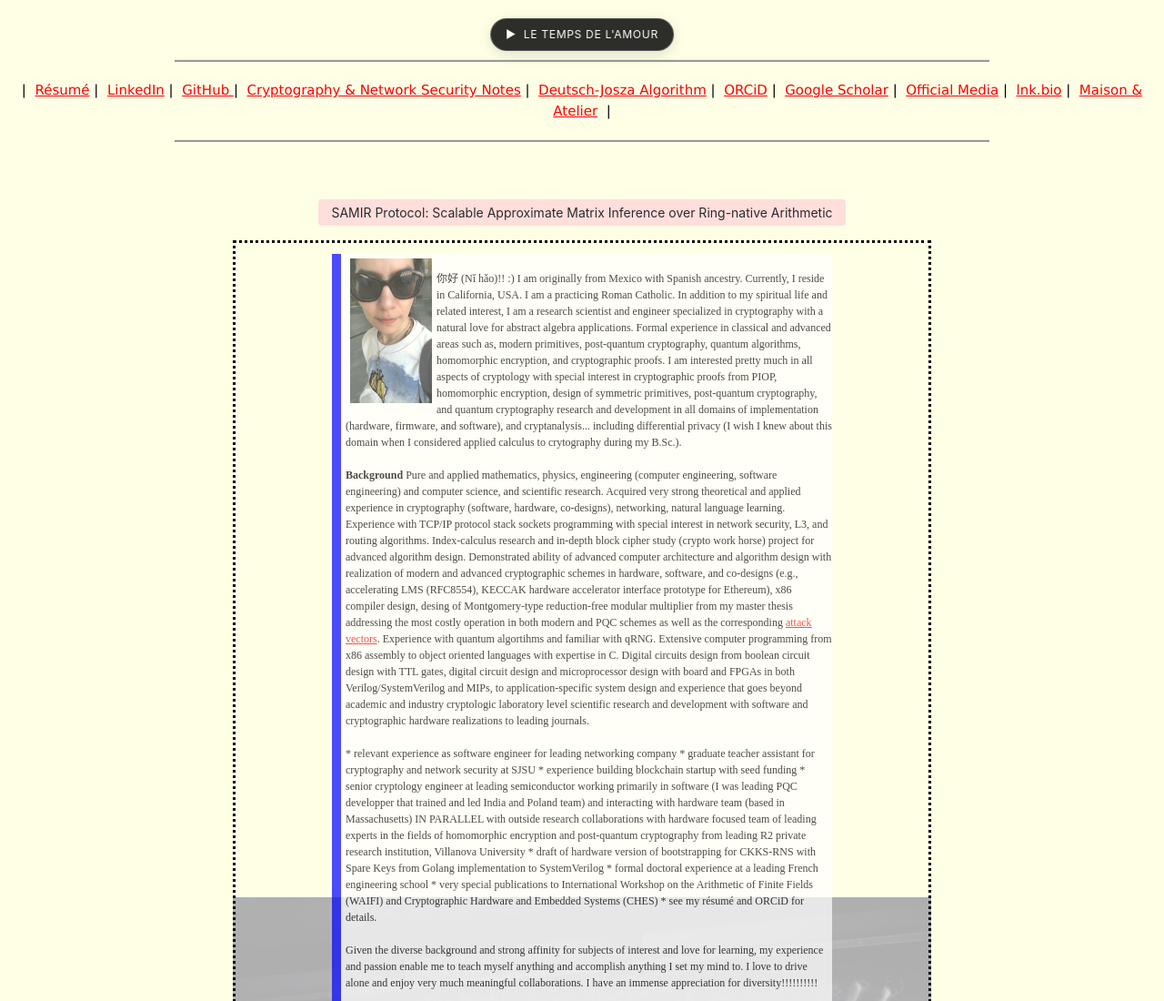
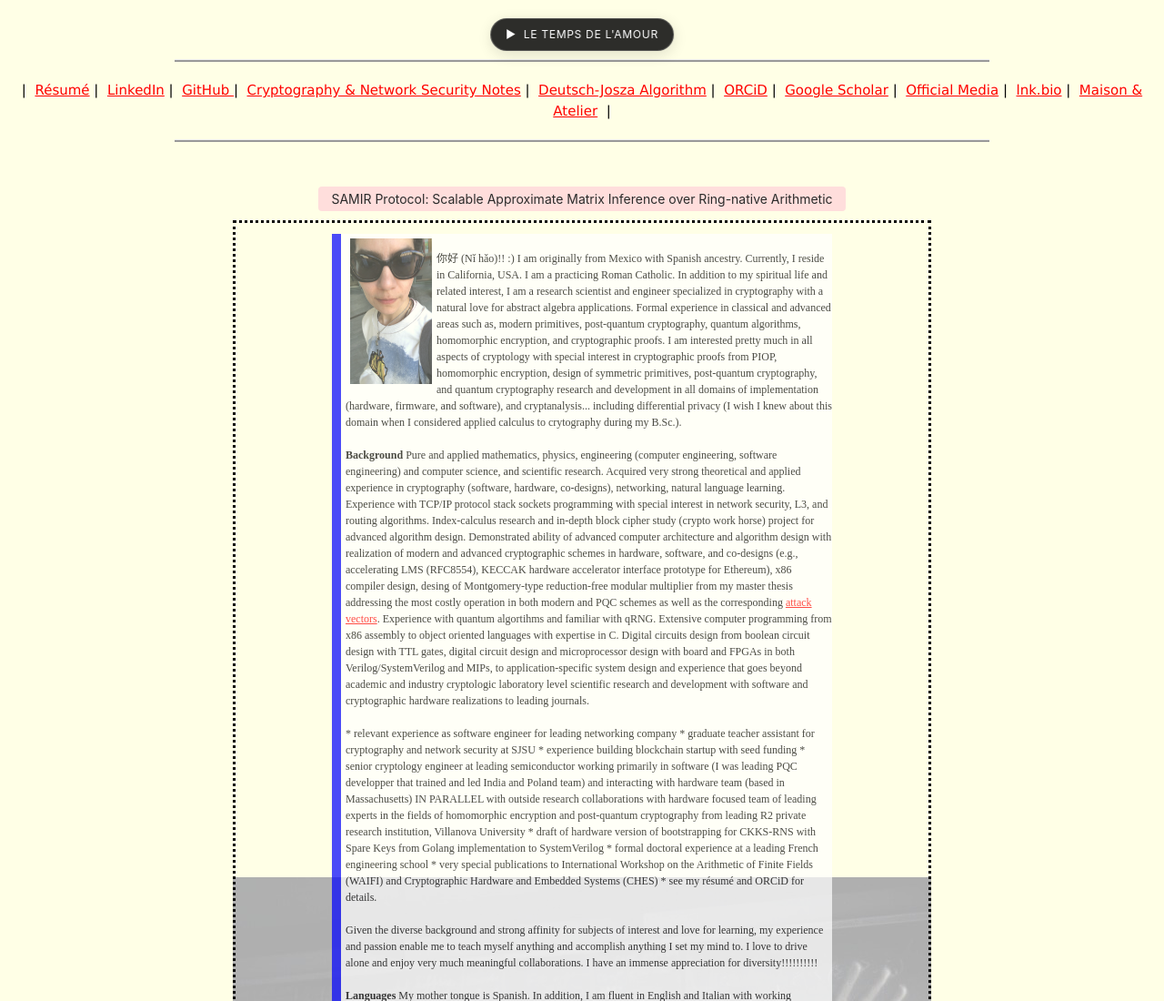
Before and after one commit to samiracolivamadrigal/samiracolivamadrigal.github.io, a plain HTML site: page index.html in a window 1280 px wide. Shown: the top 1100 px of the page at 91% size. Drawn offline with nearby package versions, Linux system fonts and the light colour scheme.

Commit message:
Update index.html

```diff
--- a/index.html
+++ b/index.html
@@ -125,8 +125,8 @@
             <hr />
             <br />
             </div>
-<!-- Centered Preprint Link with Semi-Transparent Pink Highlight Bar -->
-<div style="text-align:center;margin:20px auto 16px;">
+
+<div style="text-align:center;margin:6px auto 10px;">
   <a href="https://eprint.iacr.org/" target="_blank" rel="noopener noreferrer" style="
     display:inline-block;
     padding:4px 14px;
@@ -134,13 +134,10 @@
     border-radius:4px;
     font-family:-apple-system,BlinkMacSystemFont,'Helvetica Neue',Arial,sans-serif;
     font-size:14px;
-    line-height:1.5;
+    line-height:1.4;
     color:#2b2b2b;
     text-decoration:none;
-    transition:background 0.2s ease, color 0.2s ease;
-  "
-  onmouseover="this.style.background='rgba(255,105,180,0.36)';this.style.color='#111';"
-  onmouseout="this.style.background='rgba(255,105,180,0.22)';this.style.color='#2b2b2b';">
+  ">
     SAMIR Protocol: Scalable Approximate Matrix Inference over Ring-native Arithmetic
   </a>
 </div>
```
